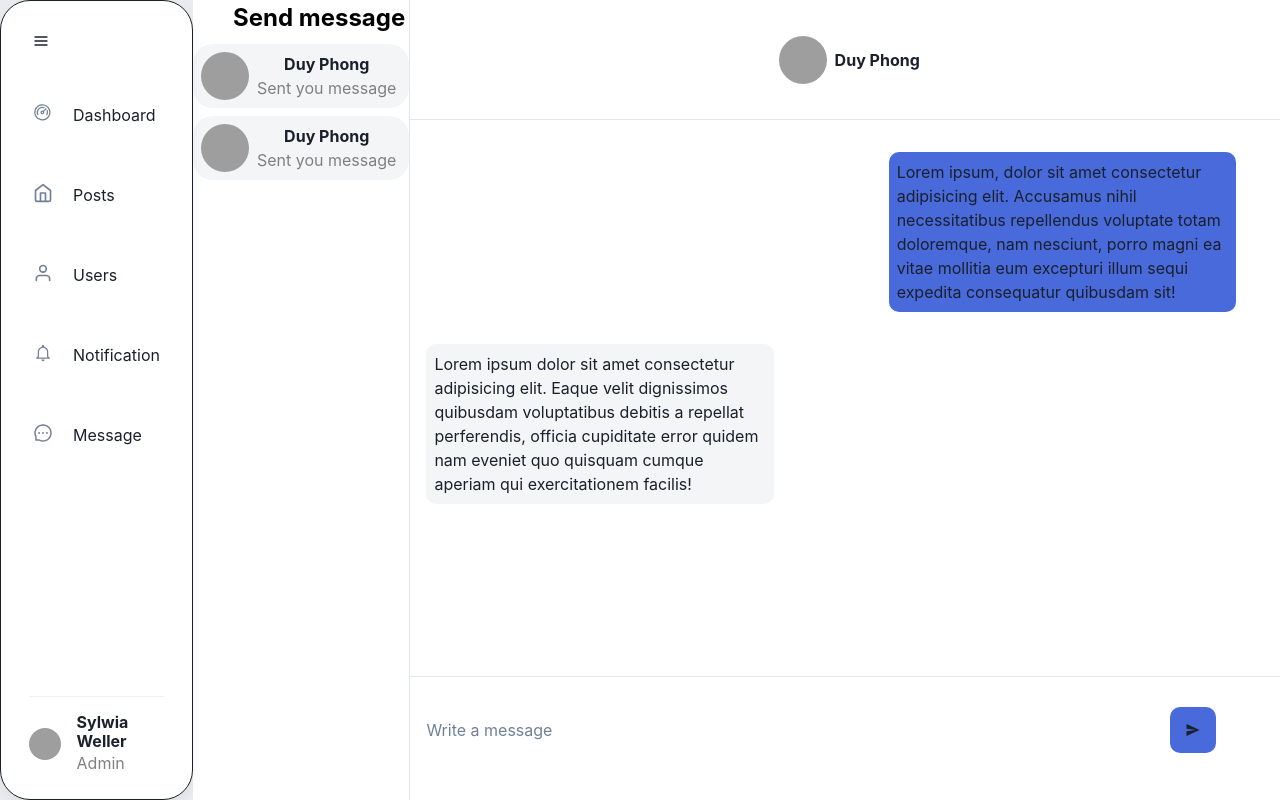
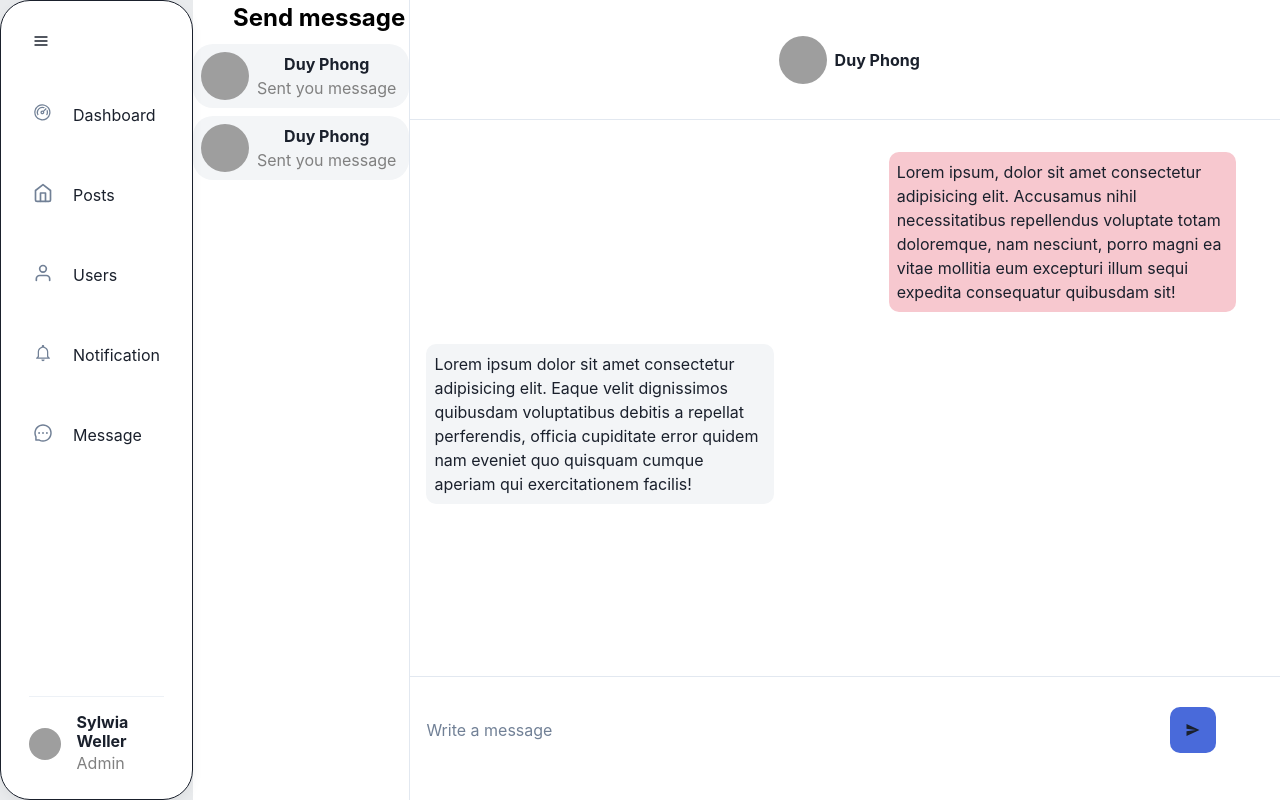
Before and after one commit to Oline-make-friends/Online-make-friends-web, a React (Create React App) app: page /message in a window 1280 px wide. Built offline with nearby package versions, Linux system fonts and the light colour scheme; grey boxes are pictures that could not be loaded.

Commit message:
done axios

```diff
--- a/src/components/Dashboard/Dashboard.jsx
+++ b/src/components/Dashboard/Dashboard.jsx
@@ -35,7 +35,7 @@ const Dashboard = () => {
           <Box
             w="30%"
             mx="3%"
-            bg="#0076f6"
+            bg="#f7c8cf"
             bgGradient="linear(to-r, #0076f6, pink.500)"
             height="150px"
             borderRadius="10px"
--- a/src/pages/Login/Login.jsx
+++ b/src/pages/Login/Login.jsx
@@ -18,7 +18,6 @@ import { FaUserAlt, FaLock } from "react-icons/fa";
 import { useNavigate } from "react-router-dom";
 import { loginUser } from "../../redux/apiRequest";
 import { useDispatch } from "react-redux";
-import axios from "axios";
 const CFaUserAlt = chakra(FaUserAlt);
 const CFaLock = chakra(FaLock);
 
--- a/src/pages/Message/Message.jsx
+++ b/src/pages/Message/Message.jsx
@@ -81,7 +81,7 @@ export default function Message() {
             >
               <Box
                 className="Sender"
-                bg="#496ada"
+                bg="#f7c8cf"
                 w="40%"
                 m="4"
                 borderRadius="10px"
```
